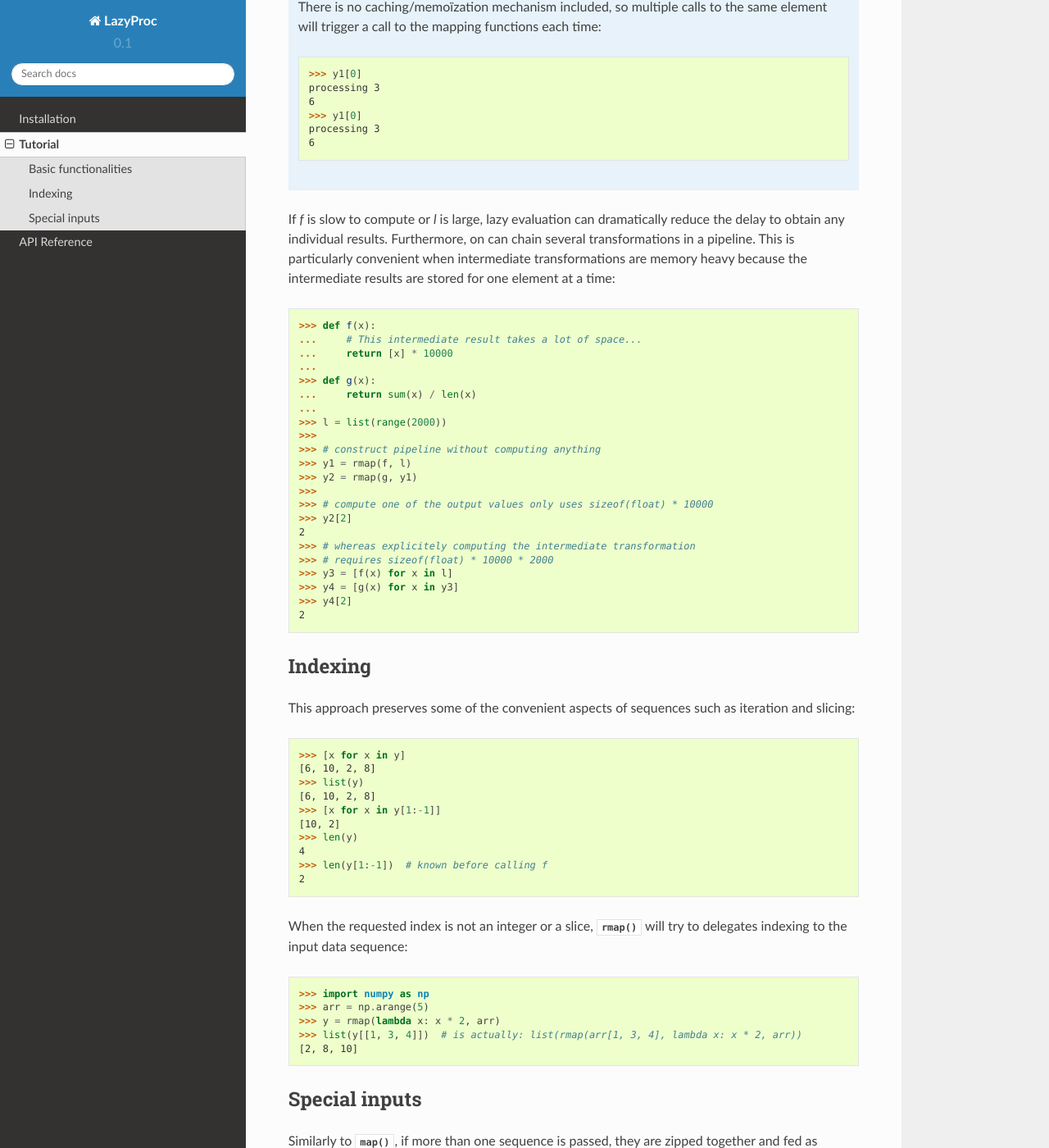
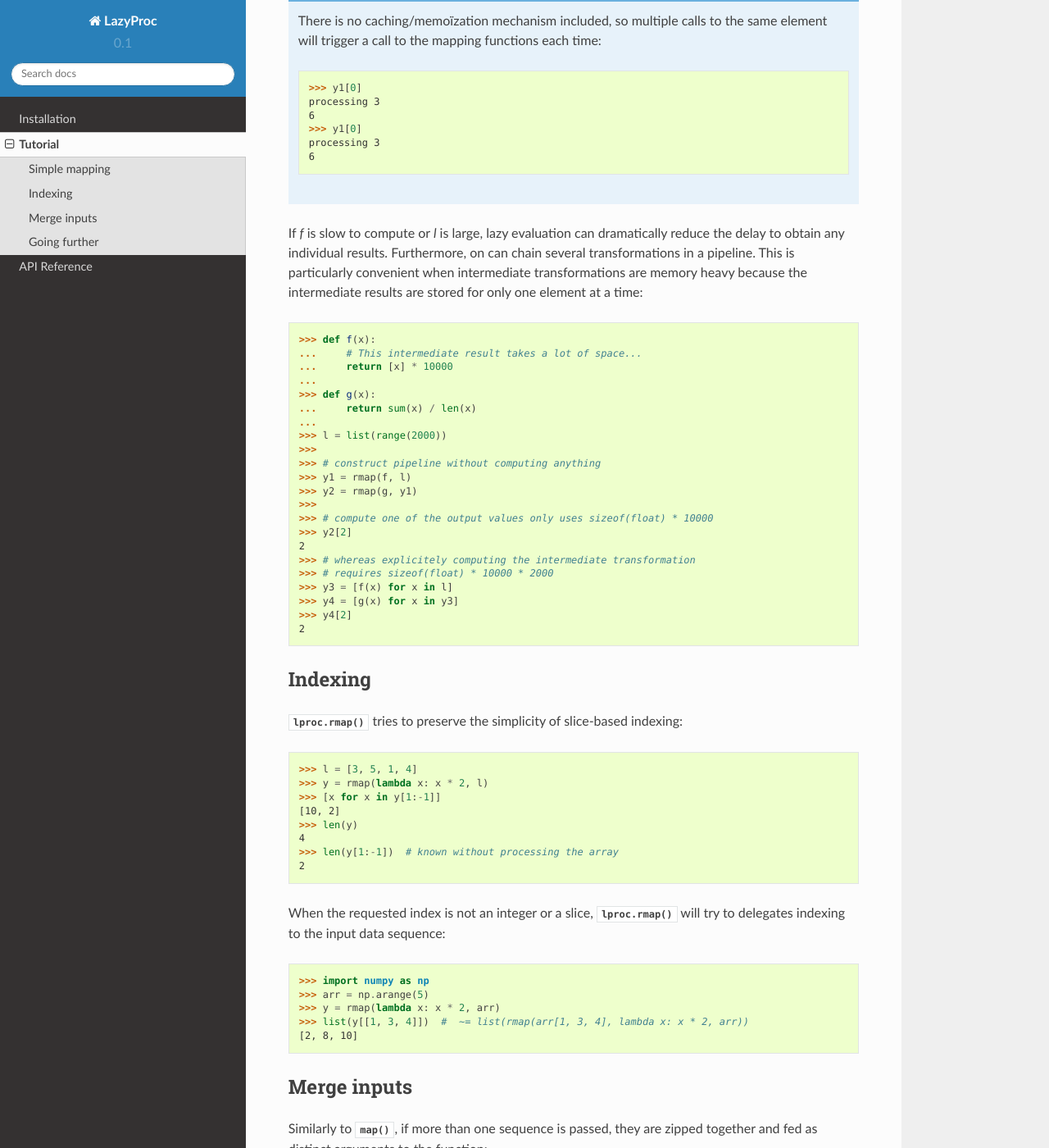
Before and after one commit to nlgranger/SeqTools, a Sphinx documentation site: the page built from docs/mapping.rst, in a window 1280 px wide and 1400 px high, scrolled down 807 px. Shown: the whole window at 82% size. Built offline with Sphinx 7.4.7 and the Read the Docs theme 2.0.0, drawn with Linux system fonts in a browser that asks for light colours; some of the changed text lies outside the part shown.

Commit message:
added cache, cleaned doc/code/tests

```diff
--- a/docs/mapping.rst
+++ b/docs/mapping.rst
@@ -1,8 +1,8 @@
 Tutorial
 ========
 
-Basic functionalities
----------------------
+Simple mapping
+--------------
 
 The most basic (and possibly the most useful) function is :func:`lproc.rmap`
 which maps a function to each elements of a container such as a list or an
@@ -27,6 +27,7 @@
 ...
 >>> y1 = rmap(f, l)
 >>> # nothing happened so far
+>>>
 >>> y1[0]  # f will be called now and specifically on item 0
 processing 3
 6
@@ -52,7 +53,7 @@
 reduce the delay to obtain any individual results. Furthermore, on can
 chain several transformations in a pipeline. This is particularly convenient
 when intermediate transformations are memory heavy because the intermediate
-results are stored for one element at a time:
+results are stored for only one element at a time:
 
 >>> def f(x):
 ...     # This intermediate result takes a lot of space...
@@ -81,32 +82,29 @@
 Indexing
 --------
 
-This approach preserves some of the convenient aspects of sequences such as
-iteration and slicing:
+:func:`lproc.rmap` tries to preserve the simplicity of slice-based indexing:
 
->>> [x for x in y]
-[6, 10, 2, 8]
->>> list(y)
-[6, 10, 2, 8]
+>>> l = [3, 5, 1, 4]
+>>> y = rmap(lambda x: x * 2, l)
 >>> [x for x in y[1:-1]]
 [10, 2]
 >>> len(y)
 4
->>> len(y[1:-1])  # known before calling f
+>>> len(y[1:-1])  # known without processing the array
 2
 
-When the requested index is not an integer or a slice, :func:`rmap`
+When the requested index is not an integer or a slice, :func:`lproc.rmap`
 will try to delegates indexing to the input data sequence:
 
 >>> import numpy as np
 >>> arr = np.arange(5)
 >>> y = rmap(lambda x: x * 2, arr)
->>> list(y[[1, 3, 4]])  # is actually: list(rmap(arr[1, 3, 4], lambda x: x * 2, arr))
+>>> list(y[[1, 3, 4]])  #  ~= list(rmap(arr[1, 3, 4], lambda x: x * 2, arr))
 [2, 8, 10]
 
 
-Special inputs
---------------
+Merge inputs
+------------
 
 Similarly to :func:`map`, if more than one sequence is passed, they are zipped
 together and fed as distinct arguments to the function:
@@ -117,6 +115,26 @@
 >>> list(y)
 [7, 10, 8, 6]
 
+
+Going further
+-------------
+
 For datasets with a second level of indirection such as an array of arrays
-or an array of iterables, one can use :func:`rrmap` and :func:`rimap`
-respectively.
+or an array of iterables, one can use :func:`lproc.rrmap` and
+:func:`proc.rimap` respectively.
+
+:func:`lproc.subset` lets one manipulate a subset of a sequence based on a
+selection of indexes.
+
+:func:`lproc.par_iter` returns an multiprocessing-enabled iterator over a
+sequence to quickly process an array.
+
+Similarly, :func:`lproc.chunk_load` evaluates sequences chunk by chunk and
+loads them into buffers (think minibatch iterator if you come from the Machine
+Learning field).
+
+:func:`lproc.add_cache` provides a simple form of memoïzation or caching to
+avoid reapeated computations when elements are accessed multiple times.
+
+The library is quite small for now, how about giving a quick glance at the
+`API Reference`?
--- a/lproc/__init__.py
+++ b/lproc/__init__.py
@@ -1,8 +1,7 @@
-from .common import MappingException
 from .mapping import rmap, rimap, rrmap
 from .serialization import SerializableFunc
-from .utils import subset, par_iter, chunk_load
+from .utils import subset, add_cache, AccessException, par_iter, chunk_load
 
 
 __all__ = ['rmap', 'rimap', 'rrmap', 'SerializableFunc',
-           'subset', 'par_iter', 'chunk_load']
+           'subset', 'add_cache', 'par_iter', 'chunk_load']
```
Also changed, not shown: docs/index.rst (+8 -1 lines), docs/installation.rst (+3 -5 lines), docs/reference.rst (+18 -3 lines), 4 other files.
